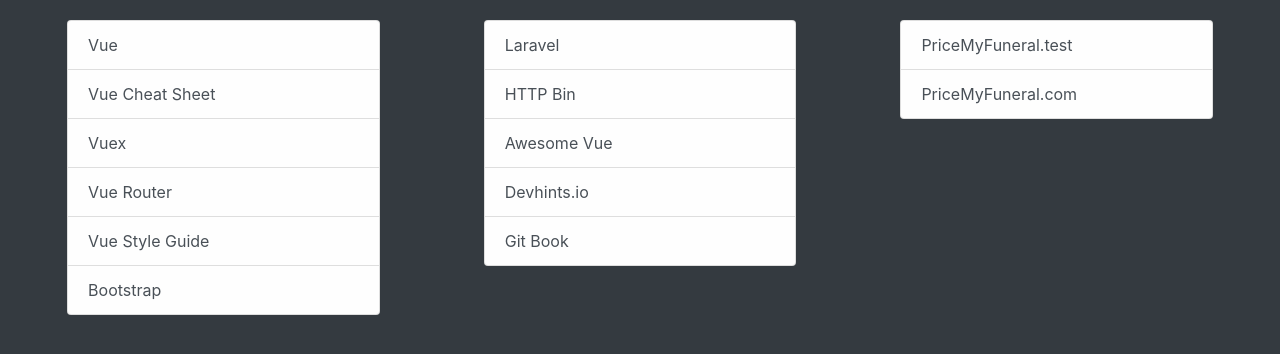
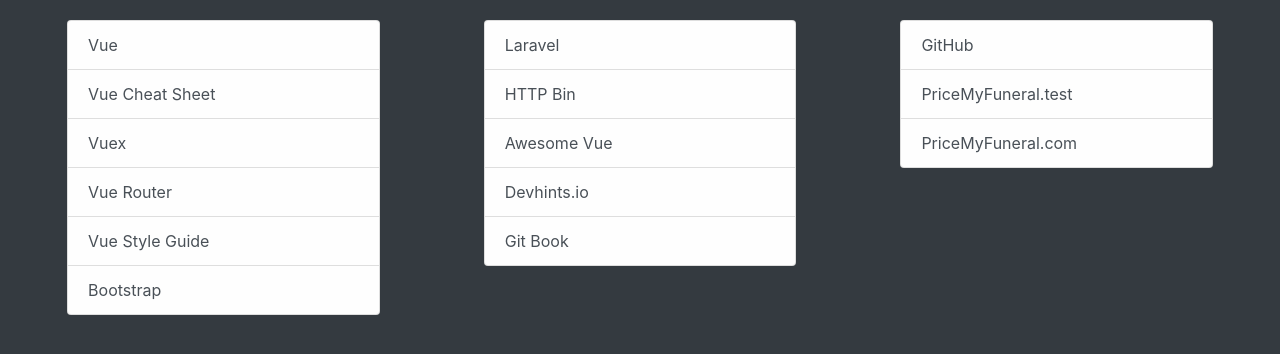
Before and after one commit to mattmurphydisrupt/start-page, a plain HTML site: page index.html in a window 1280 px wide. Drawn offline with nearby package versions, Linux system fonts and the light colour scheme.

Commit message:
Update index.html

```diff
--- a/index.html
+++ b/index.html
@@ -49,6 +49,7 @@
       <a href="https://git-scm.com/book/en/v2" class="list-group-item list-group-item-action" target="_blank">Git Book</a>
     </div>
     <div class="list-group w-25">
+      <a href="https://github.com/" class="list-group-item list-group-item-action" target="_blank">GitHub</a>
       <a href="https://pricemyfuneral.test/" class="list-group-item list-group-item-action" target="_blank">PriceMyFuneral.test</a>
       <a href="https://pricemyfuneral.com/" class="list-group-item list-group-item-action" target="_blank">PriceMyFuneral.com</a>
     </div>
```
